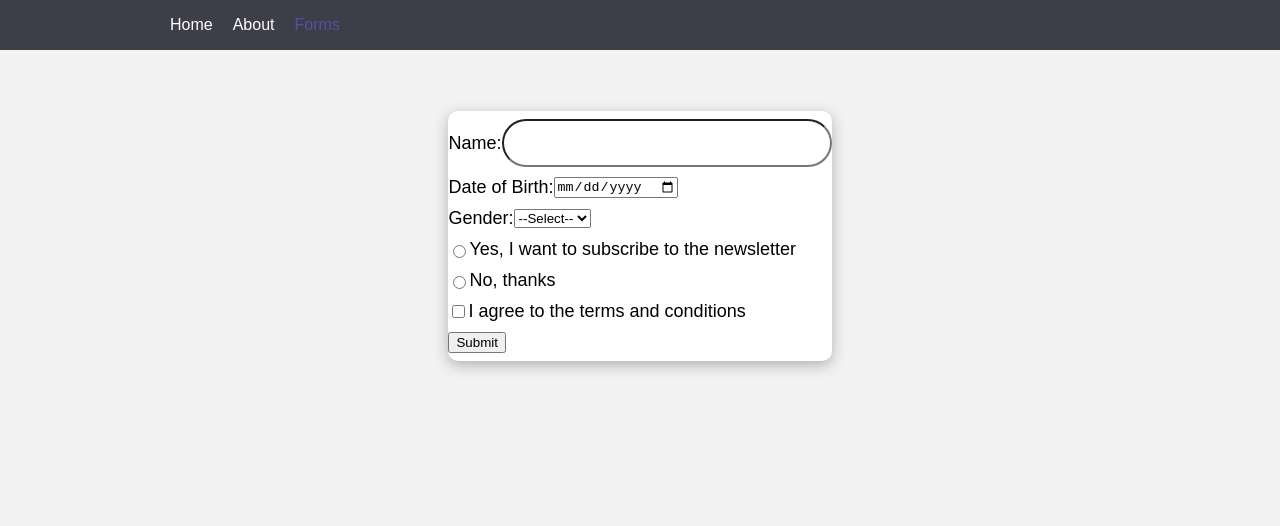
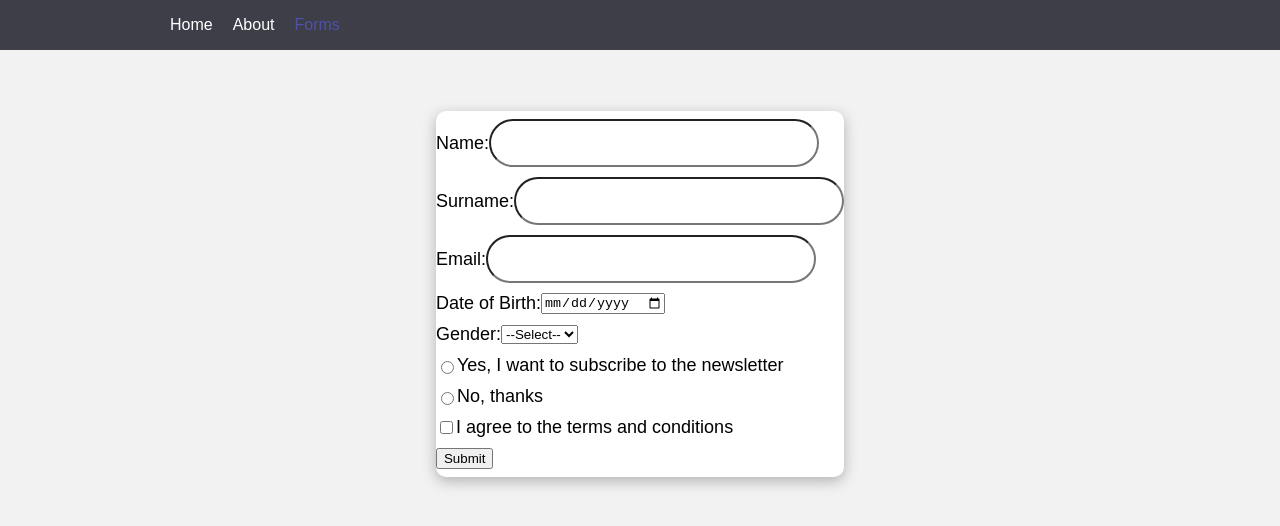
Before and after one commit to Alexgargun/React2023Q1, a React (Create React App) app: page /forms in a window 1280 px wide. Shown: the top 526 px of the page. Built offline with nearby package versions, Linux system fonts and the light colour scheme.

Commit message:
feat: add validation for fields

```diff
--- a/src/components/AddFormData.tsx
+++ b/src/components/AddFormData.tsx
@@ -1,13 +1,33 @@
 import React, { Component, FormEvent, RefObject } from 'react';
-import styles from '../styles/SearchBar.module.css';
+import styles from '../styles/AddFormData.module.css';
 import FormState from '../models/forms';
 
 interface FormProps {
   uppdateFormState: (formData: FormState) => void;
 }
 
-class Forms extends Component<FormProps> {
+type FormErrors = {
+  [key: string]: string;
+};
+
+interface FormStateInterface extends FormState {
+  errors: FormErrors;
+}
+
+const errorMessages = {
+  toShort: 'Name should be at least 1 characters',
+  isCapitalized: `Name should be capitalized'`,
+  surname: 'Surname should be at least 3 characters',
+  dateOfBirth: 'Date of birth is required',
+  selectGender: 'Please select a gender',
+  subscribe: 'Please select "Yes" to subscribe',
+  termsAndConditions: 'Please agree to the terms and conditions',
+};
+
+class Forms extends Component<FormProps, FormStateInterface> {
   input: RefObject<HTMLInputElement>;
+  surname: React.RefObject<HTMLInputElement>;
+  email: RefObject<HTMLInputElement>;
   dateOfBirth: RefObject<HTMLInputElement>;
   subscribe: RefObject<HTMLInputElement>;
   selectGender: RefObject<HTMLSelectElement>;
@@ -18,13 +38,24 @@ class Forms extends Component<FormProps> {
     this.state = {
       id: 0,
       name: '',
+      surname: '',
+      email: '',
       dateOfBirth: '',
       selectGender: '',
-      subscribe: false,
+      subscribe: true,
       termsAndConditions: false,
+      errors: {
+        name: '',
+        surname: '',
+        dateOfBirth: '',
+        selectGender: '',
+        termsAndConditions: '',
+      },
     };
 
     this.input = React.createRef();
+    this.surname = React.createRef();
+    this.email = React.createRef();
     this.dateOfBirth = React.createRef();
     this.selectGender = React.createRef();
     this.subscribe = React.createRef();
@@ -36,14 +67,57 @@ class Forms extends Component<FormProps> {
     const formData = {
       id: Date.now(),
       name: this.input.current?.value || '',
+      surname: this.surname.current?.value || '',
+      email: this.email.current?.value || '',
       dateOfBirth: this.dateOfBirth.current?.value || '',
       selectGender: this.selectGender.current?.value || '',
       subscribe: this.subscribe.current?.value === 'yes' || false,
       termsAndConditions: this.termsAndConditions.current?.checked || false,
     };
-    this.setState(formData);
+    let errorNameMessage = '';
+    if (formData.name.length < 1) {
+      errorNameMessage = errorMessages.toShort;
+    } else if (formData.name.charAt(0).toLowerCase() === formData.name.charAt(0)) {
+      errorNameMessage = errorMessages.isCapitalized;
+    }
+    let errorSurnameMessage = '';
+    if (formData.surname.length < 1) {
+      errorSurnameMessage = errorMessages.toShort;
+    } else if (formData.surname.charAt(0).toLowerCase() === formData.surname.charAt(0)) {
+      errorSurnameMessage = errorMessages.isCapitalized;
+    }
+
+    const errors: FormErrors = {
+      name: errorNameMessage,
+      surname: errorSurnameMessage,
+      dateOfBirth: !formData.dateOfBirth ? errorMessages.dateOfBirth : '',
+      selectGender: formData.selectGender === 'select' ? errorMessages.selectGender : '',
+      // subscribe: formData.subscribe === false ? errorMessages.subscribe : '',
+      termsAndConditions:
+        formData.termsAndConditions === false ? errorMessages.termsAndConditions : '',
+    };
+
+    console.log(Object.values(errors));
+
+    const hasErrors = Object.values(errors).some((error) => error !== '');
+
+    if (Object.values(errors).some((error) => error !== '')) {
+      this.setState({ errors });
+      return;
+    }
+
     this.props.uppdateFormState(formData);
+    this.setState({
+      errors: {
+        name: '',
+        surname: '',
+        dateOfBirth: '',
+        selectGender: '',
+        termsAndConditions: '',
+      },
+    });
   };
+
   render() {
     console.log(this.state);
     return (
@@ -56,24 +130,32 @@ class Forms extends Component<FormProps> {
           >
             <label className={styles.searchLabel}>
               Name:
-              <input
-                type="text"
-                className={styles.searchInput}
-                ref={this.input}
-                name="name"
-                required
-              />
+              <input type="text" className={styles.searchInput} ref={this.input} name="name" />
             </label>
+            {this.state.errors.name && (
+              <span className={styles.error}>{this.state.errors.name}</span>
+            )}
+            <label className={styles.searchLabel}>
+              Surname:
+              <input type="text" className={styles.searchInput} ref={this.surname} name="surname" />
+            </label>
+            {this.state.errors.name && (
+              <span className={styles.error}>{this.state.errors.name}</span>
+            )}
+            <label htmlFor="">
+              Email:
+              <input type="email" className={styles.searchInput} ref={this.email} name="email" />
+            </label>
+            {this.state.errors.name && (
+              <span className={styles.error}>{this.state.errors.name}</span>
+            )}
             <label>
               Date of Birth:
-              <input
-                type="date"
-                name="dateOfBirth"
-                id="dateOfBirth"
-                ref={this.dateOfBirth}
-                required
-              />
+              <input type="date" name="dateOfBirth" id="dateOfBirth" ref={this.dateOfBirth} />
             </label>
+            {this.state.errors.dateOfBirth && (
+              <span className={styles.error}>{this.state.errors.dateOfBirth}</span>
+            )}
             <label>
               Gender:
               <select name="gender" id="gender" ref={this.selectGender} required>
@@ -83,7 +165,9 @@ class Forms extends Component<FormProps> {
                 <option value="other">Other</option>
               </select>
             </label>
-
+            {this.state.errors.selectGender && (
+              <span className={styles.error}>{this.state.errors.selectGender}</span>
+            )}
             <label>
               <input
                 type="radio"
@@ -91,10 +175,12 @@ class Forms extends Component<FormProps> {
                 value="yes"
                 id="subscribeYes"
                 ref={this.subscribe}
-                required
               />
               Yes, I want to subscribe to the newsletter
             </label>
+            {this.state.errors.subscribe && (
+              <span className={styles.error}>{this.state.errors.subscribe}</span>
+            )}
             <label>
               <input
                 type="radio"
@@ -102,22 +188,36 @@ class Forms extends Component<FormProps> {
                 value="no"
                 id="subscribeNo"
                 ref={this.subscribe}
-                required
               />
               No, thanks
             </label>
+            {this.state.errors.subscribe && (
+              <span className={styles.error}>{this.state.errors.subscribe}</span>
+            )}
             <label>
               <input
                 type="checkbox"
                 name="termsAndConditions"
                 id="termsAndConditions"
                 ref={this.termsAndConditions}
-                required
               />
               I agree to the terms and conditions
             </label>
+            {this.state.errors.termsAndConditions && (
+              <span className={styles.error}>{this.state.errors.termsAndConditions}</span>
+            )}
             <input type="submit" value="Submit" />
           </form>
+          {Object.values(this.state.errors).some((error) => error !== '') && (
+            <div className={styles.errorContainer}>
+              <p>Please fix the following errors before submitting the form:</p>
+              <ul>
+                {Object.values(this.state.errors).map((error, index) => (
+                  <li key={index}>{error}</li>
+                ))}
+              </ul>
+            </div>
+          )}
         </div>
       </section>
     );
--- a/src/components/FormCard.tsx
+++ b/src/components/FormCard.tsx
@@ -1,19 +1,25 @@
 import React, { FC } from 'react';
 import FormState from '../models/forms';
+import styles from '../styles/FormCard.module.css';
 
 interface FormCardProps {
   form: FormState;
 }
 
 const FormCard: FC<FormCardProps> = ({ form }) => {
-  const { id, name, dateOfBirth, selectGender, subscribe, termsAndConditions } = form;
+  const { id, name, surname, email, dateOfBirth, selectGender, subscribe, termsAndConditions } =
+    form;
   return (
-    <div key={id}>
-      <p>Name: {name}</p>
-      <p>Date of Birth: {dateOfBirth}</p>
-      <p>Gender: {selectGender}</p>
-      <p>Subscribe to newsletter: {subscribe ? 'Yes' : 'No'}</p>
-      <p>Terms and Conditions accepted: {termsAndConditions ? 'Yes' : 'No'}</p>
+    <div className={styles.card} key={id}>
+      <ul>
+        <li>Name: {name}</li>
+        <li>Surname: {surname}</li>
+        <li>Email: {email}</li>
+        <li>Date of Birth: {dateOfBirth}</li>
+        <li>Gender: {selectGender}</li>
+        <li>Subscribe to newsletter: {subscribe ? 'Yes' : 'No'}</li>
+        <li>Terms and Conditions accepted: {termsAndConditions ? 'Yes' : 'No'}</li>
+      </ul>
     </div>
   );
 };
--- a/src/models/forms.ts
+++ b/src/models/forms.ts
@@ -1,6 +1,8 @@
 type FormState = {
   id: number;
   name: string;
+  surname: string;
+  email: string;
   dateOfBirth: string;
   selectGender: string;
   subscribe: boolean;
--- /dev/null
+++ b/src/styles/AddFormData.module.css
@@ -0,0 +1,72 @@
+.error {
+  color: red;
+  font-size: 0.8rem;
+  margin-top: 0.5rem;
+}
+.formSection {
+  padding: 24px 0;
+  display: flex;
+  justify-content: center;
+}
+
+.formContainer {
+  max-width: 600px;
+  display: flex;
+  border-radius: calc(0.1 * 100px);
+  box-shadow: 0px 4px 14px 0px rgba(70, 70, 70, 0.38);
+  justify-content: space-around;
+  background: #fff;
+  font-size: 1rem;
+  padding: 8px 0;
+}
+
+label {
+  display: flex;
+  align-items: center;
+  font-size: 18px;
+}
+
+input[type='search']::-webkit-search-cancel-button {
+  -webkit-appearance: none;
+}
+
+.searchInput {
+  width: 85%;
+  border-radius: calc(0.5 * 100px);
+  font-size: 1.5rem;
+  padding: 8px;
+}
+
+input[type='search']::placeholder {
+  font-size: 1.5rem;
+  color: #333;
+}
+
+button[type='submit'],
+button[type='reset'] {
+  background: transparent;
+  color: #5b5b5b;
+  cursor: pointer;
+  font-weight: 600;
+}
+
+input[type='search'],
+button[type='submit'],
+button[type='reset'] {
+  border: none;
+  outline: none;
+}
+
+.searchIcon,
+.clearIcon {
+  color: #333;
+  font-size: 1.5rem;
+  margin-right: 10px;
+}
+
+.line {
+  display: inline-block;
+  width: 0.1%;
+
+  border-right: 2px solid rgb(100, 133, 146);
+}
--- /dev/null
+++ b/src/styles/FormCard.module.css
@@ -0,0 +1,9 @@
+.card {
+  background-color: #fff;
+  border-radius: 5px;
+  box-shadow: 0 2px 8px rgba(0, 0, 0, 0.26);
+  margin: 2rem auto;
+  width: 90%;
+  max-width: 40rem;
+  padding: 1rem;
+}
```
